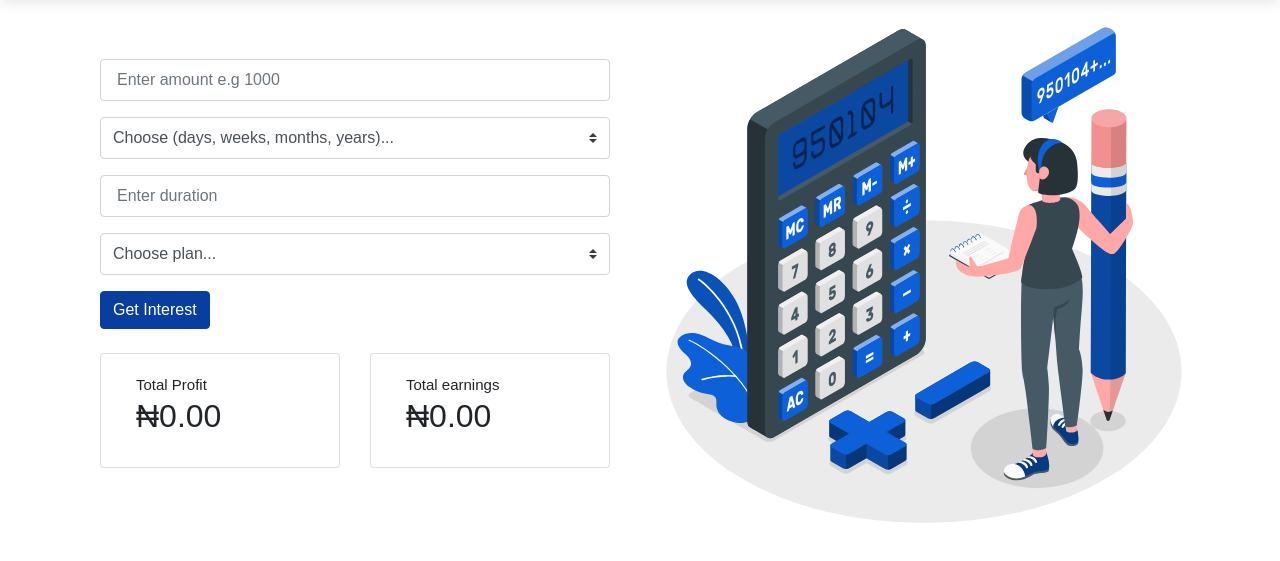
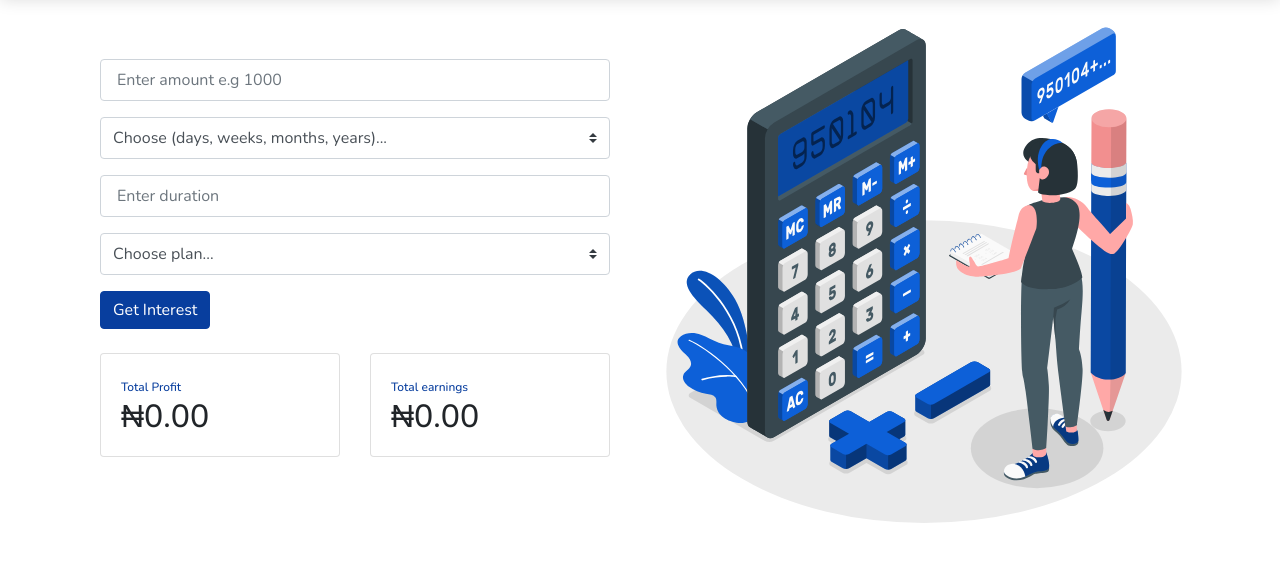
Before and after one commit to Ose-Me/interest-calculator, a plain HTML site: page index.html in a window 1280 px wide. Shown: the part 85-646 px from the top of the page. Drawn offline with nearby package versions, Linux system fonts and the light colour scheme.

Commit message:
font change

```diff
--- a/index.html
+++ b/index.html
@@ -4,6 +4,8 @@
 <head>
     <link rel="icon" sizes="57x57" href="https://dashboard.piggyvest.com/apple-icon-57x57.png">
     <title>PiggyVest | Calculator</title>
+    <link href="https://fonts.googleapis.com/css?family=Nunito:100,200,300,400,500,600,700" rel='stylesheet'
+        type='text/css'>
     <link rel="stylesheet" href="https://stackpath.bootstrapcdn.com/bootstrap/4.5.0/css/bootstrap.min.css"
         integrity="sha384-9aIt2nRpC12Uk9gS9baDl411NQApFmC26EwAOH8WgZl5MYYxFfc+NcPb1dKGj7Sk" crossorigin="anonymous">
     <link rel="stylesheet" href="./src/index.css">
@@ -84,18 +86,18 @@
                     </form>
                     <div class="row">
                         <div class="col-md-6 mb-3">
-                            <div class="col-12 card">
+                            <div class="card">
                                 <div class="card-body">
-                                    <span>Total Profit</span>
-                                    <h2 class="card-title">₦<span id="profit">0.00</span></h2>
+                                    <span class="card-sub-heading">Total Profit</span>
+                                    <h2 class="card-title m-0">₦<span id="profit">0.00</span></h2>
                                 </div>
                             </div>
                         </div>
                         <div class="col-md-6">
-                            <div class="col-12 card">
+                            <div class="card">
                                 <div class="card-body">
-                                    <span>Total earnings</span>
-                                    <h2 class="card-title">₦<span id="earnings">0.00</span></h2>
+                                    <span class="card-sub-heading">Total earnings</span>
+                                    <h2 class="card-title m-0">₦<span id="earnings">0.00</span></h2>
                                 </div>
                             </div>
                         </div>
--- a/src/index.css
+++ b/src/index.css
@@ -7,8 +7,8 @@
 body {
   position: relative;
   margin: 0;
-  font-family: "Montserrat", sans-serif;
-  font-size: 15px;
+  font-family: "Nunito", sans-serif;
+  font-size: 1rem;
   -webkit-font-smoothing: antialiased;
   -moz-osx-font-smoothing: grayscale;
 }
@@ -61,3 +61,9 @@ body {
   background-color: #083e9e;
   border-color: #083e9e;
 }
+
+.card-sub-heading {
+  color: #083e9e;
+  font-size: 0.75rem;
+  font-weight: 500;
+}
```
